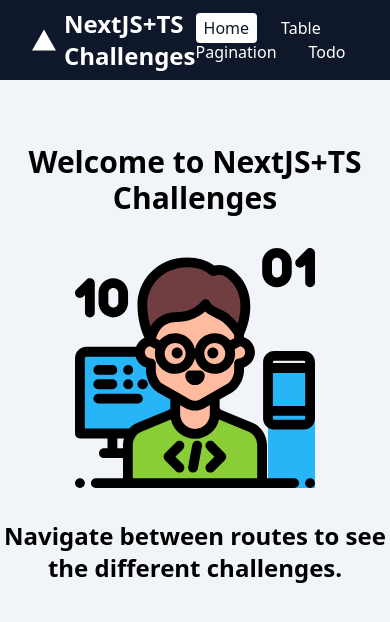
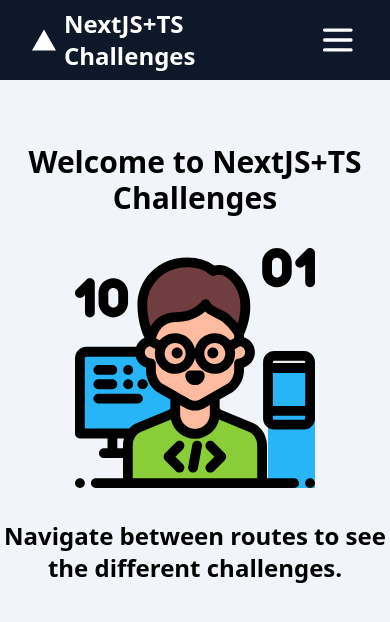
Before and after one commit to nimayaghouti/nextjs-ts-challenges, a Next.js app: page / in a window 390 px wide. Shown: the top 622 px of the page. Built offline with nearby package versions, Linux system fonts and the light colour scheme.

Commit message:
feat: Implement responsive design for header

```diff
--- /dev/null
+++ b/assets/svg/MenuIcon.tsx
@@ -0,0 +1,20 @@
+const MenuIcon = () => {
+  return (
+    <svg
+      width="800px"
+      height="800px"
+      viewBox="0 0 24 24"
+      fill="none"
+      xmlns="http://www.w3.org/2000/svg"
+    >
+      <path
+        d="M4 6H20M4 12H20M4 18H20"
+        stroke="currentColor"
+        strokeWidth="2"
+        strokeLinecap="round"
+        strokeLinejoin="round"
+      />
+    </svg>
+  );
+};
+export default MenuIcon;
--- a/components/Header.tsx
+++ b/components/Header.tsx
@@ -3,16 +3,29 @@
 import Link from "next/link";
 import { usePathname } from "next/navigation";
 import logo from "@/public/vercel.svg";
+import MenuIcon from "@/assets/svg/MenuIcon";
 
 const Header = () => {
   const currentPath = usePathname();
+
   return (
     <header className="fixed top-0 left-0 right-0 bg-slate-900 text-white h-20 flex items-center justify-between px-8">
       <div className="flex items-center gap-2">
         <Image src={logo} alt="logo" className="w-6 h-6" />
         <h2 className="text-2xl font-bold">NextJS+TS Challenges</h2>
       </div>
-      <nav className="space-x-4">
+
+      {/* Toggle Button for Mobile Menu */}
+      <input type="checkbox" id="menu-toggle" className="hidden peer" />
+      <label
+        htmlFor="menu-toggle"
+        className="sm:hidden cursor-pointer [&_*]:h-full [&_*]:w-full h-10 w-10"
+      >
+        <MenuIcon />
+      </label>
+
+      {/* Mobile Menu */}
+      <nav className="hidden peer-checked:flex sm:flex flex-col items-start gap-3 p-4 absolute left-0 right-0 top-20 sm:relative sm:flex-row sm:top-0 bg-slate-900">
         <Link
           href="/"
           className={`px-2 py-1 rounded ${
@@ -41,4 +54,5 @@
     </header>
   );
 };
+
 export default Header;
```
